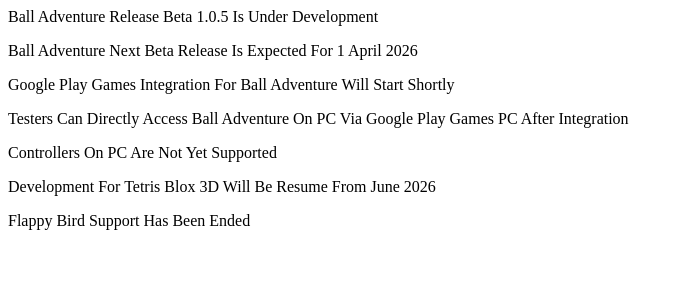
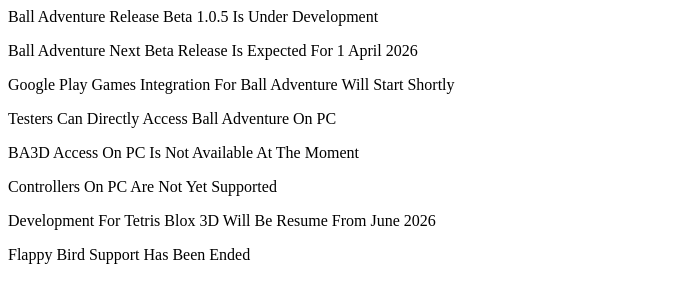
Before and after one commit to SehajAvastha/SSA-News, a plain HTML site: page global/global.html in a window 1280 px wide. Shown: the whole page, without its empty margins (0-684 px from the left). Drawn offline with Linux system fonts and the light colour scheme.

Commit message:
minor update

```diff
--- a/global/global.html
+++ b/global/global.html
@@ -6,7 +6,8 @@
         <p>Ball Adventure Release Beta 1.0.5 Is Under Development</p>
         <p>Ball Adventure Next Beta Release Is Expected For 1 April 2026</p>
         <p>Google Play Games Integration For Ball Adventure Will Start Shortly</p>
-        <p>Testers Can Directly Access Ball Adventure On PC Via Google Play Games PC After Integration</p>
+        <p>Testers Can Directly Access Ball Adventure On PC</p>
+        <p>BA3D Access On PC Is Not Available At The Moment</p>
         <p>Controllers On PC Are Not Yet Supported</p>
         <p>Development For Tetris Blox 3D Will Be Resume From June 2026</p>
         <p>Flappy Bird Support Has Been Ended</p>
```
Also changed, not shown: balladventure/issues/issues.html (+1 -0 lines).
